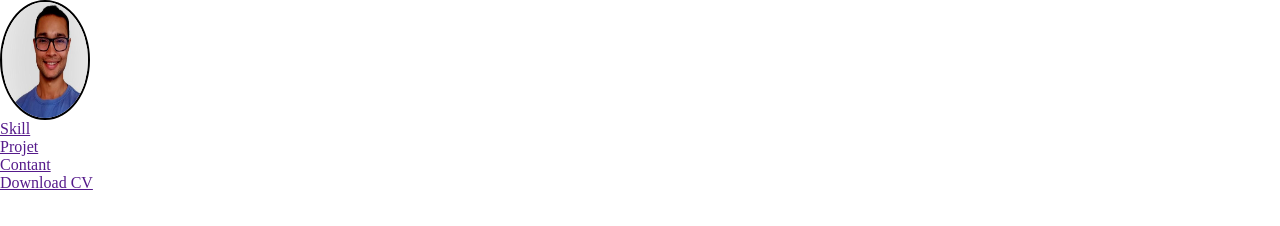
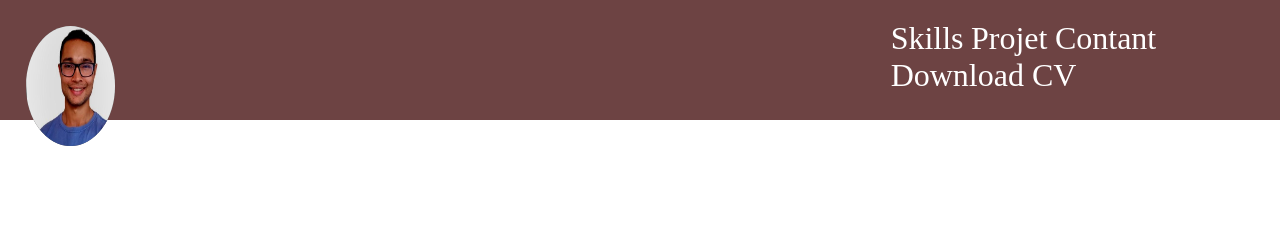
Before and after one commit to Alexsandro-souza/My_Portfolio, a plain HTML site: page index.html in a window 1280 px wide. Drawn offline with Linux system fonts and the light colour scheme.

Commit message:
Feat: botões alinhados e hover adicionado no botão

```diff
--- /dev/null
+++ b/css/reset.css
@@ -0,0 +1,20 @@
+html, body, div, span, applet, object, iframe,
+h1, h2, h3, h4, h5, h6, p, blockquote, pre,
+a, abbr, acronym, address, big, cite, code,
+del, dfn, em, img, ins, kbd, q, s, samp,
+small, strike, strong, sub, sup, tt, var,
+b, u, i, center,
+dl, dt, dd, ol, ul, li,
+fieldset, form, label, legend,
+table, caption, tbody, tfoot, thead, tr, th, td,
+article, aside, canvas, details, embed,
+figure, figcaption, footer, header, hgroup,
+menu, nav, output, ruby, section, summary,
+time, mark, audio, video {
+	margin: 0;
+	padding: 0;
+	border: 0;
+	font-size: 100%;
+	font: inherit;
+	vertical-align: baseline;
+}
--- a/css/style.css
+++ b/css/style.css
@@ -1,6 +1,4 @@
 *{
-    padding: 0;
-    margin: 0;
     box-sizing: border-box;
 }
 
@@ -11,13 +9,18 @@ html, body{
 .cabecalho{
     height: 15%;
     width: 100%;
+    background-color: rgba(109, 67, 67, 1);
+    position: relative;
+
 }
 
 .menu-foto{
     width: 7%;
     height: 100%;
-    border: 2px solid black;
     border-radius: 50%;
+    margin: 2% 0 0 2%;
+    background-color: rgb(81, 83, 83);
+    display: inline-block;
 }
 
 .menu-foto .minha-foto{
@@ -25,4 +28,27 @@ html, body{
     height: 100%;
     border-radius: 50%;
     align-items: center;
+
 }
+
+.menu-botão {
+
+    display: inline-block;
+    position: relative;
+    width: 27%;
+    left: 60%;
+    bottom: 50%;
+
+
+
+}
+.menu-botão > a{
+    text-decoration: none;
+    padding-left: 1%;
+    font-size: 4vh;
+    color: white;
+}
+
+.menu-botão > a:hover{
+    border-bottom: 0.5vh solid red;
+}
--- a/index.html
+++ b/index.html
@@ -5,6 +5,7 @@
     <meta http-equiv="X-UA-Compatible" content="IE=edge">
     <meta name="viewport" content="width=device-width, initial-scale=1.0">
     <link rel="stylesheet" href="../css/style.css">
+    <link rel="stylesheet" href="../css/reset.css">
     <title>Meu_portifólio</title>
 </head>
 <body>
@@ -13,13 +14,12 @@
             <img src="../img/foto.jfif" alt="Foto" class="minha-foto">
         </div><!--menu-->
         <nav class="menu-botão">
-            <ul>
-                <li class="botao"><a href="">Skill</a></li>
-                <li class="botao"><a href="">Projet</a></li>
-                <li class="botao"><a href="">Contant</a></li>
-                <li class="botao"><a href="">Download CV</a></li>
-            </ul>
+            <a href="" class="botao" lang="en">Skills</a>
+            <a href="" class="botao">Projet</a>
+            <a href="" class="botao">Contant</a>
+            <a href="" class="botao" lang="en">Download CV</a>
         </nav><!--menu-botão-->
+
     </header>
 
 </body>
```
